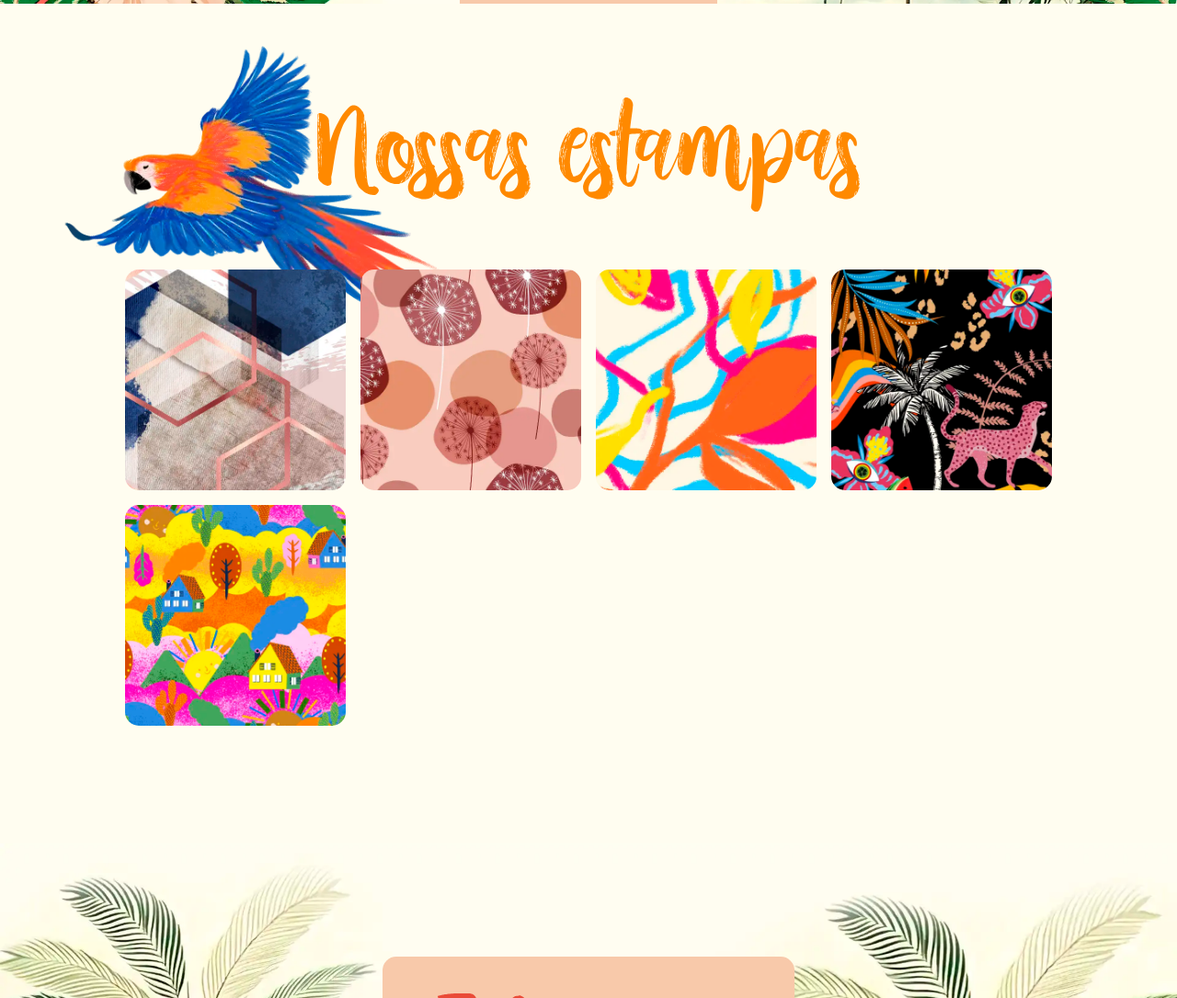
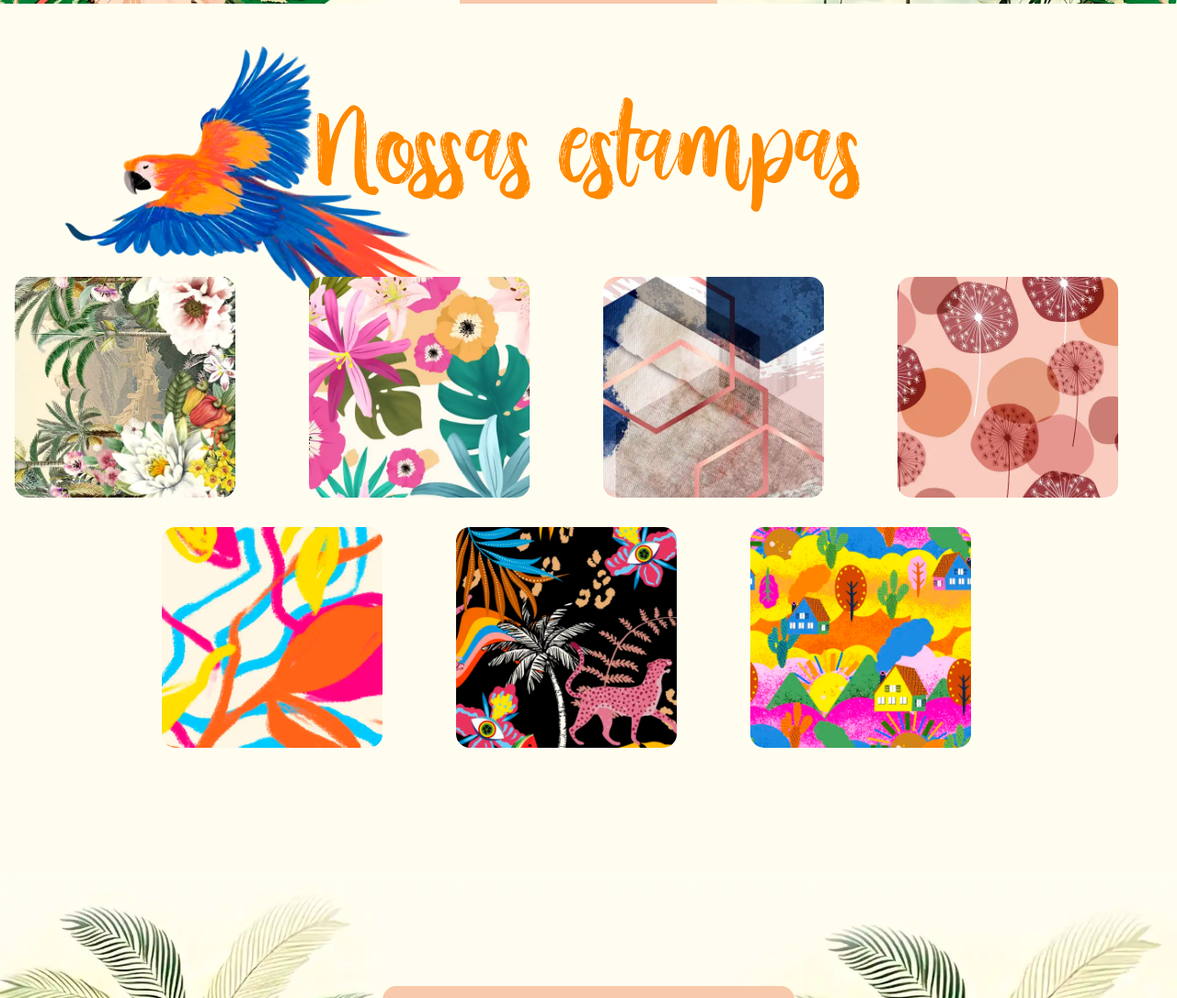
Before and after one commit to carlosadr/estudio-dana, a React app: page / in a window 1280 px wide. Shown: the part 1996-3081 px from the top of the page at 92% size. Built offline with nearby package versions, Linux system fonts and the light colour scheme.

Commit message:
Atualização de imagens

```diff
--- a/package.json
+++ b/package.json
@@ -6,6 +6,7 @@
     "@testing-library/jest-dom": "^5.14.1",
     "@testing-library/react": "^11.2.7",
     "@testing-library/user-event": "^12.8.3",
+    "instagram-gallery": "^1.2.4",
     "react": "^17.0.2",
     "react-dom": "^17.0.2",
     "react-router-dom": "^5.3.0",
--- a/src/assets/components/Imagem/index.js
+++ b/src/assets/components/Imagem/index.js
@@ -9,7 +9,7 @@ export default function Imagem ( { miniImg, zoomImg, alt } ) {
         return view ? {
             display : 'flex',
             overflow : 'hidden !important',
-            transition: "all 0.5s"
+            transition: "all 0.5s",
         } : {
             display : 'none',
         }
--- a/src/assets/components/Imagem/styles.css
+++ b/src/assets/components/Imagem/styles.css
@@ -2,8 +2,18 @@
     cursor: pointer;
 }
 
+.mini-imagem {
+    display: flex;
+    flex: 1 1;
+    padding: 8px;
+    width: 100%;
+    min-width: 320px;
+    max-width: 320px;
+}
+
 .mini-imagem img {
-    max-width: 320px;
+    display: flex;
+    flex: 1;
     margin: 8px;
     border-radius: 15px;
     outline: 12px solid transparent;
--- a/src/assets/pages/NossasEstampas/index.js
+++ b/src/assets/pages/NossasEstampas/index.js
@@ -3,6 +3,8 @@ import React from 'react'
 import './styles.css'
 
 // Imagens em miniatura
+import miniImg1 from '../../images/estampas/mini-img1.webp'
+import miniImg2 from '../../images/estampas/mini-img2.webp'
 import miniImg5 from '../../images/estampas/mini-img5.webp'
 import miniImg6 from '../../images/estampas/mini-img6.webp'
 import miniImg7 from '../../images/estampas/mini-img7.webp'
@@ -10,6 +12,8 @@ import miniImg8 from '../../images/estampas/mini-img8.webp'
 import miniImg10 from '../../images/estampas/mini-img10.webp'
 
 // Imagens maiores
+import img1 from '../../images/estampas/img1.webp'
+import img2 from '../../images/estampas/img2.webp'
 import img5 from '../../images/estampas/img5.webp'
 import img6 from '../../images/estampas/img6.webp'
 import img7 from '../../images/estampas/img7.webp'
@@ -31,8 +35,6 @@ export default function NossasEstampas() {
                         <img className='flower' src={flower} alt="" />
                         <img src={estampasExclusivas} alt="" />
 
-
-
                         <p>
                             Somos especializados em transformar suas ideias em criações unicas, dentro das mais recentes tendências do mercado!
                         </p>
@@ -53,8 +55,16 @@ export default function NossasEstampas() {
 
                     </div>
                     <div className="images">
-                        <div className="rows">
-                            <div>
+                        <Imagem
+                            miniImg={miniImg1}
+                            zoomImg={img1}
+                            alt='Estampa geometrica com hexagonos em tecidos.'
+                        />
+                        <Imagem
+                            miniImg={miniImg2}
+                            zoomImg={img2}
+                            alt='Estampa dente geometrica dente de leão.'
+                        />
                         <Imagem
                             miniImg={miniImg5}
                             zoomImg={img5}
@@ -65,8 +75,6 @@ export default function NossasEstampas() {
                             zoomImg={img6}
                             alt='Estampa dente geometrica dente de leão.'
                         />
-                            </div>
-                            <div>
                         <Imagem
                             miniImg={miniImg7}
                             zoomImg={img7}
@@ -77,11 +85,6 @@ export default function NossasEstampas() {
                             zoomImg={img8}
                             alt={'Estampa feita com a maioria dos elementos desenhados a mão.'}
                         />
-                            </div>
-                        </div>
-
-                        <div className="rows">
-                            <div>
                         <Imagem
                             miniImg={miniImg10}
                             zoomImg={img10}
@@ -89,10 +92,6 @@ export default function NossasEstampas() {
                         />
                     </div>
                 </div>
-
-                        <div id="instafeed"></div>
-                    </div>
-                </div>
             </section>
         </>
     )
--- a/src/assets/pages/NossasEstampas/styles.css
+++ b/src/assets/pages/NossasEstampas/styles.css
@@ -90,18 +90,13 @@
 
 #nossas-estampas .container-estampas .images {
     display: flex;
-    flex-direction: column;
+    flex: 1 1;
+    flex-wrap: wrap;
+    width: 100%;
     margin-top: 50px;
-}
-
-#nossas-estampas .container-estampas .images .rows {
-    display: flex;
-    flex-direction: row;
-}
-
-#nossas-estampas .container-estampas .images .rows div {
-    display: flex;
-    flex-direction: row;
+    align-content: center;
+    justify-content: center;
+    align-items: center;
 }
 
 @media only screen and (max-width: 1360px) {
```
Also changed, not shown: src/assets/images/estampas/img1.webp (added), src/assets/images/estampas/img2.webp (added), src/assets/images/estampas/mini-img1.webp (added), src/assets/images/estampas/mini-img2.webp (added), 1 other file. Lines whose indentation alone changed are shown as unchanged.
